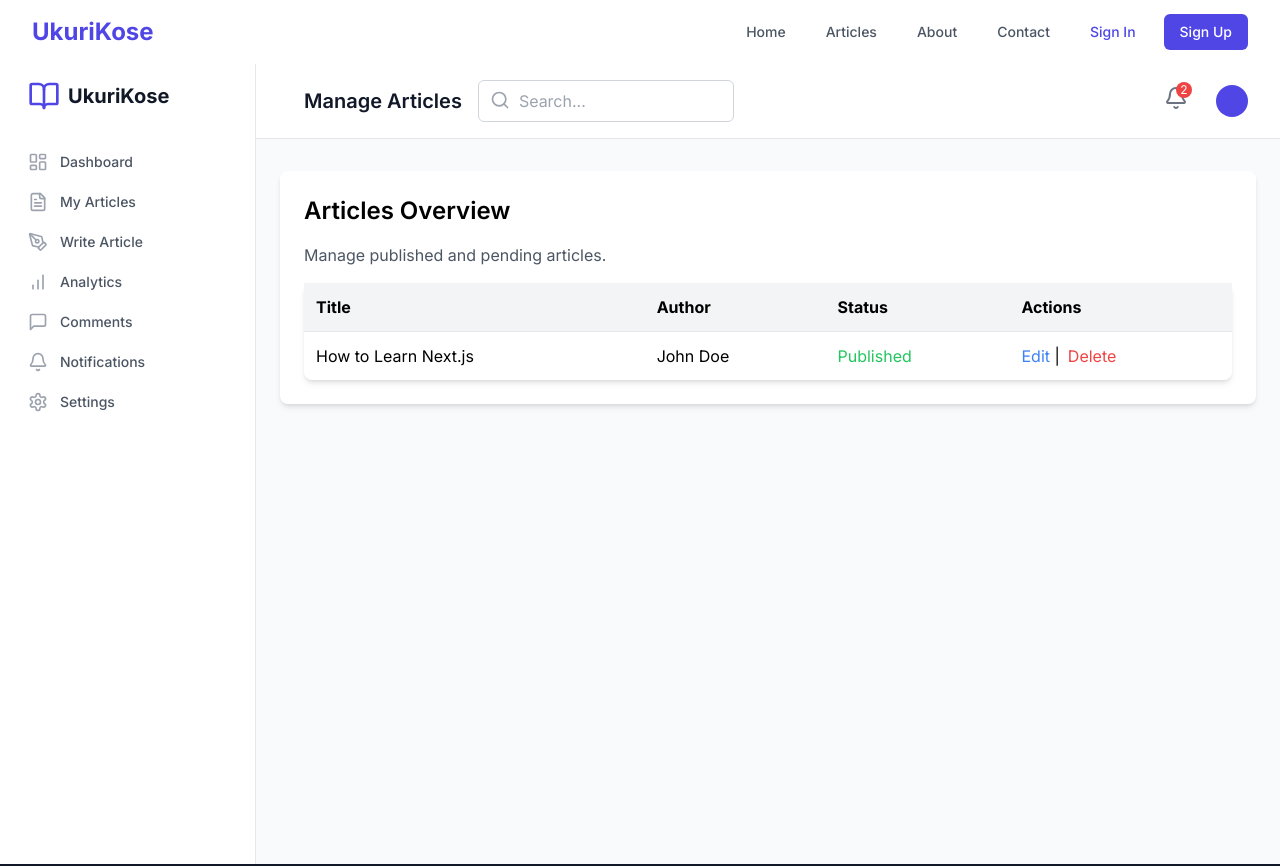
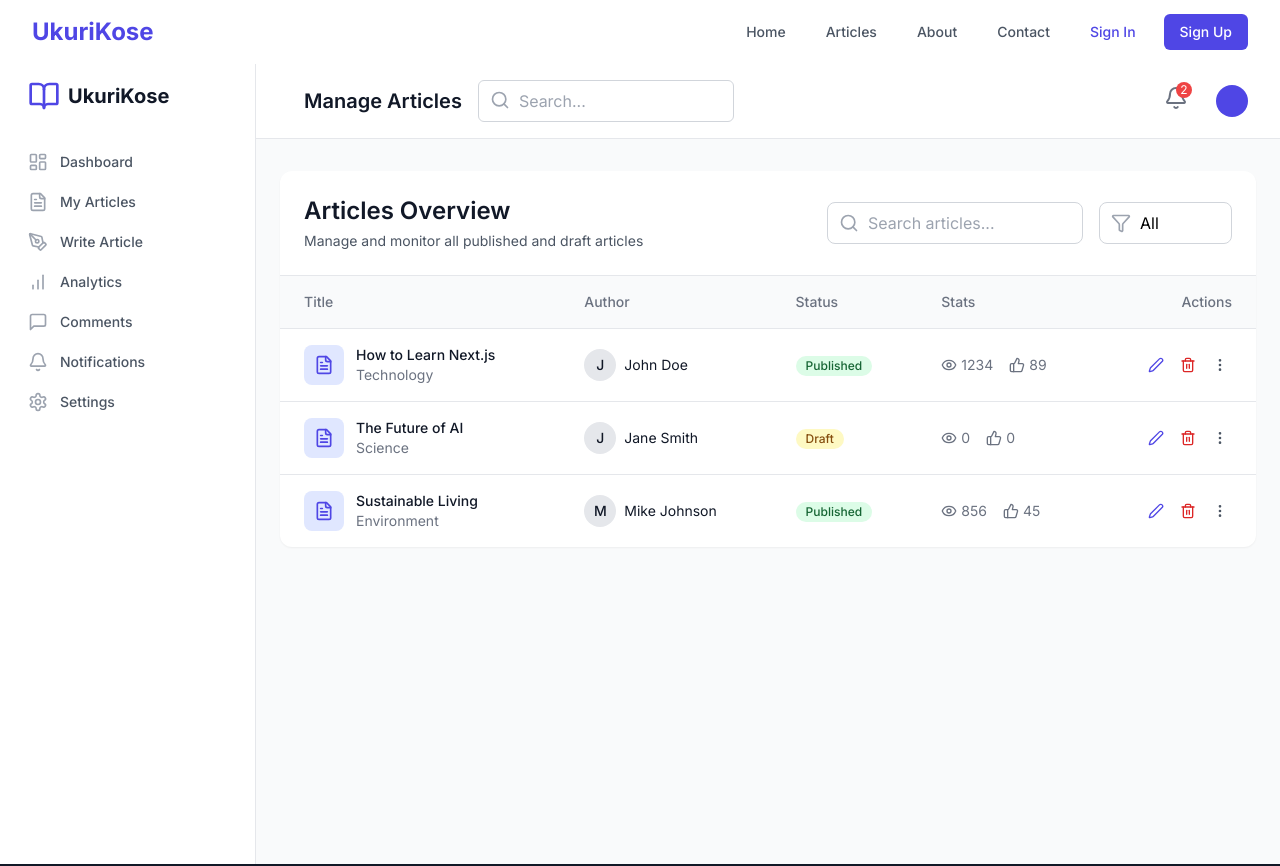
Before and after one commit to fabriceCODER/ukuri, a Next.js app in the folder frontend/: page /admin/articles in a window 1280 px wide. Shown: the top 866 px of the page. Built offline with nearby package versions, Linux system fonts and the light colour scheme.

Commit message:
feat: I've updated all the admin dashboard pages with a more professional and consistent design.

```diff
--- a/frontend/app/admin/articles/page.tsx
+++ b/frontend/app/admin/articles/page.tsx
@@ -1,42 +1,128 @@
 "use client";
 
+import { motion } from 'framer-motion';
+import { FileText, Clock, Eye, ThumbsUp } from 'lucide-react';
 import DashboardHeader from "@/components/dashboard/DashboardHeader";
 import Sidebar from "@/components/dashboard/Sidebar";
+import DataTable from "@/components/dashboard/DataTable";
 
 const AdminArticles = () => {
+    const columns = [
+        {
+            key: 'title',
+            label: 'Title',
+            render: (item: any) => (
+                <div className="flex items-center gap-3">
+                    <div className="w-10 h-10 rounded-lg bg-indigo-100 flex items-center justify-center">
+                        <FileText className="h-5 w-5 text-indigo-600" />
+                    </div>
+                    <div>
+                        <div className="font-medium text-gray-900">{item.title}</div>
+                        <div className="text-sm text-gray-500">{item.category}</div>
+                    </div>
+                </div>
+            )
+        },
+        {
+            key: 'author',
+            label: 'Author',
+            render: (item: any) => (
+                <div className="flex items-center gap-2">
+                    <div className="w-8 h-8 rounded-full bg-gray-200 flex items-center justify-center text-sm font-medium">
+                        {item.author.charAt(0)}
+                    </div>
+                    <span className="text-gray-900">{item.author}</span>
+                </div>
+            )
+        },
+        {
+            key: 'status',
+            label: 'Status',
+            render: (item: any) => (
+                <span className={`inline-flex items-center px-2.5 py-0.5 rounded-full text-xs font-medium ${item.status === 'Published'
+                        ? 'bg-green-100 text-green-800'
+                        : item.status === 'Draft'
+                            ? 'bg-yellow-100 text-yellow-800'
+                            : 'bg-gray-100 text-gray-800'
+                    }`}>
+                    {item.status}
+                </span>
+            )
+        },
+        {
+            key: 'stats',
+            label: 'Stats',
+            render: (item: any) => (
+                <div className="flex items-center gap-4 text-sm text-gray-500">
+                    <div className="flex items-center gap-1">
+                        <Eye className="h-4 w-4" />
+                        <span>{item.views}</span>
+                    </div>
+                    <div className="flex items-center gap-1">
+                        <ThumbsUp className="h-4 w-4" />
+                        <span>{item.likes}</span>
+                    </div>
+                </div>
+            )
+        }
+    ];
+
+    const data = [
+        {
+            id: 1,
+            title: 'How to Learn Next.js',
+            category: 'Technology',
+            author: 'John Doe',
+            status: 'Published',
+            views: 1234,
+            likes: 89,
+            createdAt: '2024-02-15'
+        },
+        {
+            id: 2,
+            title: 'The Future of AI',
+            category: 'Science',
+            author: 'Jane Smith',
+            status: 'Draft',
+            views: 0,
+            likes: 0,
+            createdAt: '2024-02-14'
+        },
+        {
+            id: 3,
+            title: 'Sustainable Living',
+            category: 'Environment',
+            author: 'Mike Johnson',
+            status: 'Published',
+            views: 856,
+            likes: 45,
+            createdAt: '2024-02-13'
+        }
+    ];
+
+    const handleEdit = (item: any) => {
+        console.log('Edit:', item);
+    };
+
+    const handleDelete = (item: any) => {
+        console.log('Delete:', item);
+    };
+
     return (
         <div className="flex min-h-screen bg-gray-50">
             <Sidebar />
             <div className="flex-1">
                 <DashboardHeader title="Manage Articles" />
                 <div className="container mx-auto px-6 py-8">
-                    <div className="bg-white shadow-md rounded-lg p-6">
-                        <h2 className="text-2xl font-semibold mb-4">Articles Overview</h2>
-                        <p className="text-gray-600 mb-4">Manage published and pending articles.</p>
-
-                        <table className="w-full border-collapse bg-white shadow-md rounded-lg">
-                            <thead>
-                            <tr className="bg-gray-100 text-left">
-                                <th className="p-3">Title</th>
-                                <th className="p-3">Author</th>
-                                <th className="p-3">Status</th>
-                                <th className="p-3">Actions</th>
-                            </tr>
-                            </thead>
-                            <tbody>
-                            <tr className="border-t">
-                                <td className="p-3">How to Learn Next.js</td>
-                                <td className="p-3">John Doe</td>
-                                <td className="p-3"><span className="text-green-500">Published</span></td>
-                                <td className="p-3">
-                                    <button className="text-blue-500 hover:underline">Edit</button> |
-                                    <button className="text-red-500 hover:underline ml-2">Delete</button>
-                                </td>
-                            </tr>
-                            {/* Add more articles dynamically */}
-                            </tbody>
-                        </table>
-                    </div>
+                    <DataTable
+                        columns={columns}
+                        data={data}
+                        title="Articles Overview"
+                        description="Manage and monitor all published and draft articles"
+                        searchPlaceholder="Search articles..."
+                        onEdit={handleEdit}
+                        onDelete={handleDelete}
+                    />
                 </div>
             </div>
         </div>
--- a/frontend/app/admin/users/page.tsx
+++ b/frontend/app/admin/users/page.tsx
@@ -1,41 +1,119 @@
 "use client";
+
+import { motion } from 'framer-motion';
+import { User, Shield, Mail, Calendar } from 'lucide-react';
 import DashboardHeader from "@/components/dashboard/DashboardHeader";
 import Sidebar from "@/components/dashboard/Sidebar";
+import DataTable from "@/components/dashboard/DataTable";
 
 const AdminUsers = () => {
+    const columns = [
+        {
+            key: 'name',
+            label: 'User',
+            render: (item: any) => (
+                <div className="flex items-center gap-3">
+                    <div className="w-10 h-10 rounded-full bg-indigo-100 flex items-center justify-center">
+                        <User className="h-5 w-5 text-indigo-600" />
+                    </div>
+                    <div>
+                        <div className="font-medium text-gray-900">{item.name}</div>
+                        <div className="text-sm text-gray-500">{item.email}</div>
+                    </div>
+                </div>
+            )
+        },
+        {
+            key: 'role',
+            label: 'Role',
+            render: (item: any) => (
+                <div className="flex items-center gap-2">
+                    <Shield className="h-4 w-4 text-gray-400" />
+                    <span className={`inline-flex items-center px-2.5 py-0.5 rounded-full text-xs font-medium ${item.role === 'Admin'
+                            ? 'bg-purple-100 text-purple-800'
+                            : item.role === 'Editor'
+                                ? 'bg-blue-100 text-blue-800'
+                                : 'bg-gray-100 text-gray-800'
+                        }`}>
+                        {item.role}
+                    </span>
+                </div>
+            )
+        },
+        {
+            key: 'status',
+            label: 'Status',
+            render: (item: any) => (
+                <span className={`inline-flex items-center px-2.5 py-0.5 rounded-full text-xs font-medium ${item.status === 'Active'
+                        ? 'bg-green-100 text-green-800'
+                        : 'bg-red-100 text-red-800'
+                    }`}>
+                    {item.status}
+                </span>
+            )
+        },
+        {
+            key: 'joined',
+            label: 'Joined',
+            render: (item: any) => (
+                <div className="flex items-center gap-2 text-sm text-gray-500">
+                    <Calendar className="h-4 w-4" />
+                    <span>{item.joined}</span>
+                </div>
+            )
+        }
+    ];
+
+    const data = [
+        {
+            id: 1,
+            name: 'Fabrice Ishimwe',
+            email: 'fab@ukuri.com',
+            role: 'Admin',
+            status: 'Active',
+            joined: 'Jan 15, 2024'
+        },
+        {
+            id: 2,
+            name: 'John Doe',
+            email: 'john@ukuri.com',
+            role: 'Editor',
+            status: 'Active',
+            joined: 'Feb 1, 2024'
+        },
+        {
+            id: 3,
+            name: 'Jane Smith',
+            email: 'jane@ukuri.com',
+            role: 'User',
+            status: 'Inactive',
+            joined: 'Feb 10, 2024'
+        }
+    ];
+
+    const handleEdit = (item: any) => {
+        console.log('Edit:', item);
+    };
+
+    const handleDelete = (item: any) => {
+        console.log('Delete:', item);
+    };
+
     return (
         <div className="flex min-h-screen bg-gray-50">
             <Sidebar />
             <div className="flex-1">
                 <DashboardHeader title="Manage Users" />
                 <div className="container mx-auto px-6 py-8">
-                    <div className="bg-white shadow-md rounded-lg p-6">
-                        <h2 className="text-2xl font-semibold mb-4">Users List</h2>
-                        <p className="text-gray-600 mb-4">View and manage platform users.</p>
-
-                        <table className="w-full border-collapse bg-white shadow-md rounded-lg">
-                            <thead>
-                            <tr className="bg-gray-100 text-left">
-                                <th className="p-3">Name</th>
-                                <th className="p-3">Email</th>
-                                <th className="p-3">Role</th>
-                                <th className="p-3">Actions</th>
-                            </tr>
-                            </thead>
-                            <tbody>
-                            <tr className="border-t">
-                                <td className="p-3">Fabrice Ishimwe</td>
-                                <td className="p-3">fab@ukuri.com</td>
-                                <td className="p-3">Admin</td>
-                                <td className="p-3">
-                                    <button className="text-blue-500 hover:underline">Edit</button> |
-                                    <button className="text-red-500 hover:underline ml-2">Delete</button>
-                                </td>
-                            </tr>
-                            {/* Add more users dynamically */}
-                            </tbody>
-                        </table>
-                    </div>
+                    <DataTable
+                        columns={columns}
+                        data={data}
+                        title="Users Overview"
+                        description="Manage user accounts and permissions"
+                        searchPlaceholder="Search users..."
+                        onEdit={handleEdit}
+                        onDelete={handleDelete}
+                    />
                 </div>
             </div>
         </div>
```
Also changed, not shown: frontend/app/admin/settings/page.tsx (+114 -13 lines).
